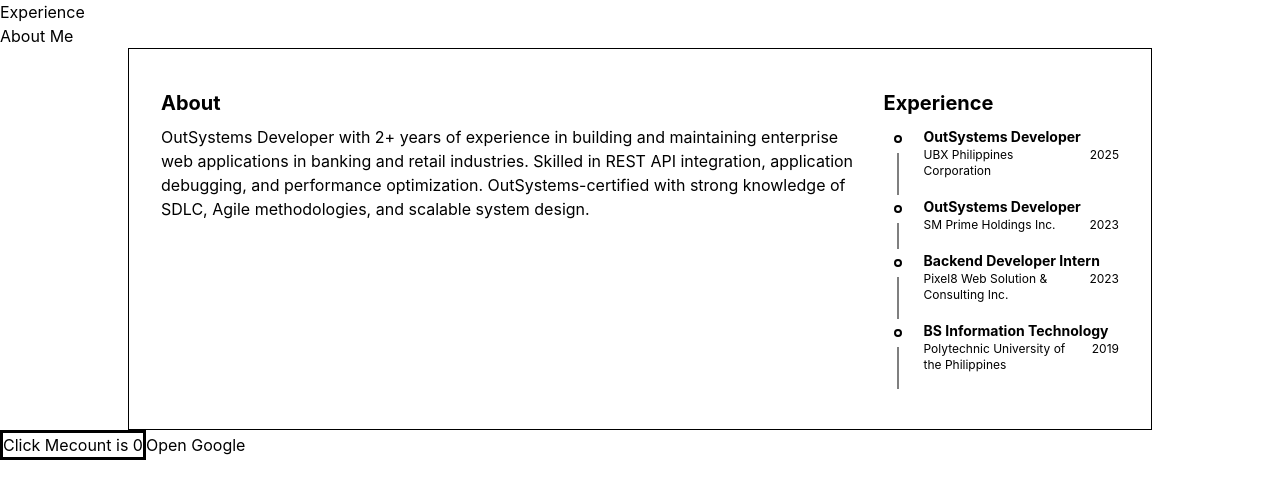
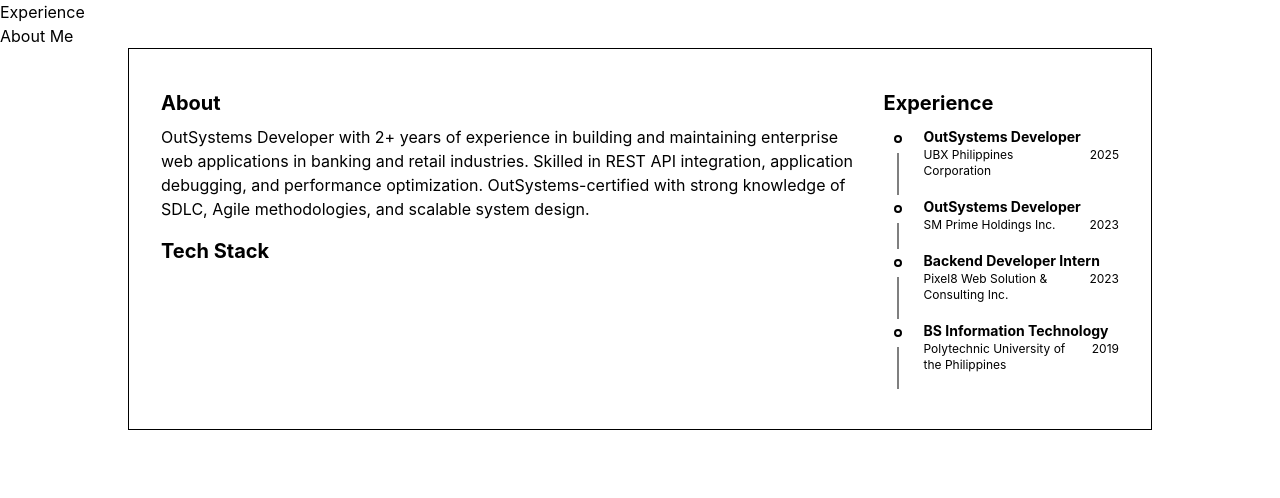
Before and after one commit to DenverMendoza/Portfolio, a React (Vite) app: page / in a window 1280 px wide. Shown: the top 498 px of the page. Built offline with nearby package versions, Linux system fonts and the light colour scheme.

Commit message:
Addition of tech stack section

```diff
--- a/sections/About.jsx
+++ b/sections/About.jsx
@@ -1,5 +1,5 @@
 export const About = () => {
-    return <section>
+    return <section className="mb-4">
         <h1 className = "font-bold text-xl mb-2">About</h1>
         <p>OutSystems Developer with 2+ years of experience in building and maintaining enterprise web applications in banking and retail industries. Skilled in REST API integration, application debugging, and performance optimization. OutSystems-certified with strong knowledge of SDLC, Agile methodologies, and scalable system design.</p>
     </section>;
--- /dev/null
+++ b/sections/TechStack.jsx
@@ -0,0 +1,5 @@
+export const TechStack = () => {
+    return <section>
+        <h1 className="font-bold text-xl mb-2">Tech Stack</h1>
+    </section>
+}
--- a/src/App.jsx
+++ b/src/App.jsx
@@ -2,6 +2,7 @@ import { useState } from 'react'
 import { Navbar} from '../components/navbar'
 import { Experience }  from '../sections/Experience'
 import { About } from '../sections/About'
+import { TechStack } from '../sections/TechStack'
 import  Button  from '../components/Button'
 import Layout from '../components/Layout'
 import { Hero } from '../sections/Hero'
@@ -11,40 +12,22 @@ function App() {
 
   return (
   <div>
-
-
     <Navbar />
-
 
     <Layout>
       <Hero></Hero>
+
       <div className='flex gap-4'>
         <div className="w-3/4">
           <About className="w-full"></About>
+          <TechStack className="w-full"></TechStack>
         </div>
         <div className="w-1/4">
           <Experience></Experience>
         </div>
       </div>
+
     </Layout>
-
-
-
-
-
-    <Button
-      variant = "border-solid border-3 border-black"
-      label = {'Click Me'}
-      onClick={() => setCount((count) => count + 1)}
-    >
-      count is {count}
-    </Button>
-
-    <Button
-      onClick={() => window.open('https://google.com', '_blank')}
-    >
-      Open Google
-    </Button>
   </div>
   )
 }
```
Lines whose indentation alone changed are shown as unchanged.
